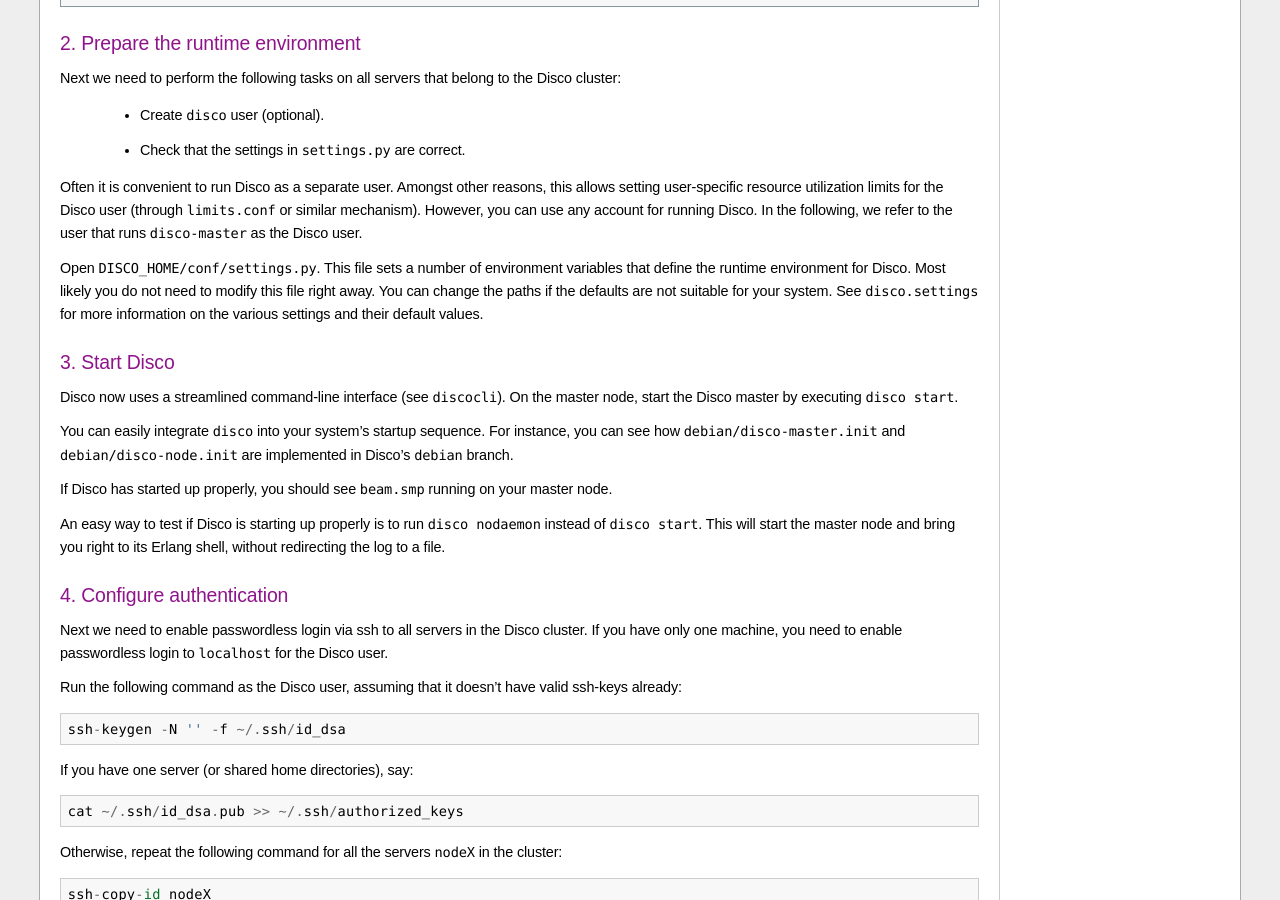
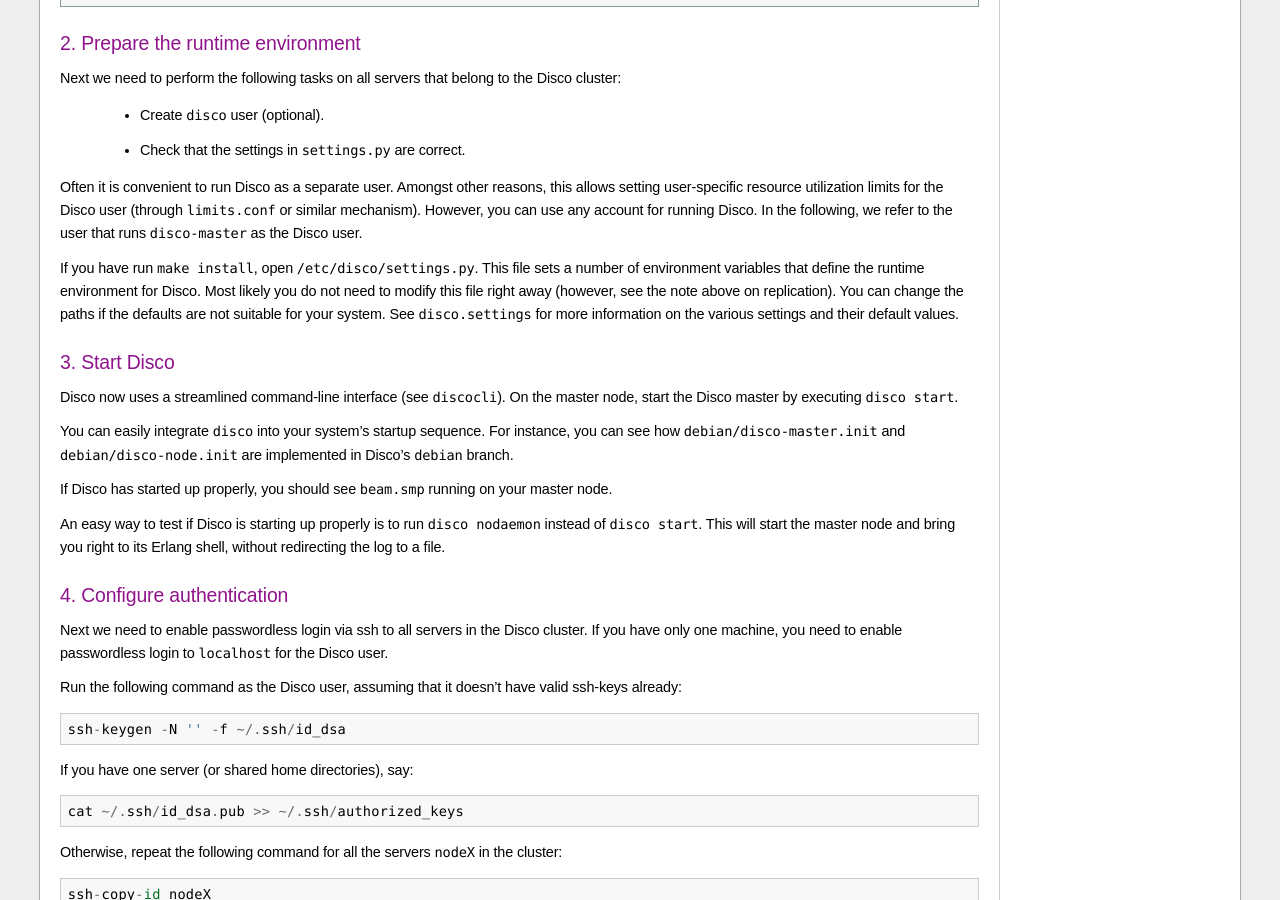
Before and after one commit to discoproject/disco, a Sphinx documentation site: the page built from doc/start/install.rst, in a window 1280 px wide and 900 px high, scrolled down 1541 px. Built offline with Sphinx 7.4.7, drawn with Linux system fonts in a browser that asks for light colours.

Commit message:
docs: fix reference to settings.py

```diff
--- a/doc/start/install.rst
+++ b/doc/start/install.rst
@@ -108,11 +108,13 @@
 Disco. In the following, we refer to the user that runs ``disco-master``
 as the Disco user.
 
-Open ``DISCO_HOME/conf/settings.py``. This file sets a number of environment
-variables that define the runtime environment for Disco.
-Most likely you do not need to modify this file right away.
-You can change the paths if the defaults are not suitable for your system.
-See :mod:`disco.settings` for more information on the various settings and their default values.
+If you have run ``make install``, open ``/etc/disco/settings.py``. This
+file sets a number of environment variables that define the runtime
+environment for Disco.  Most likely you do not need to modify this
+file right away (however, see the note above on replication).  You can
+change the paths if the defaults are not suitable for your system.
+See :mod:`disco.settings` for more information on the various settings
+and their default values.
 
 3. Start Disco
 --------------
```
